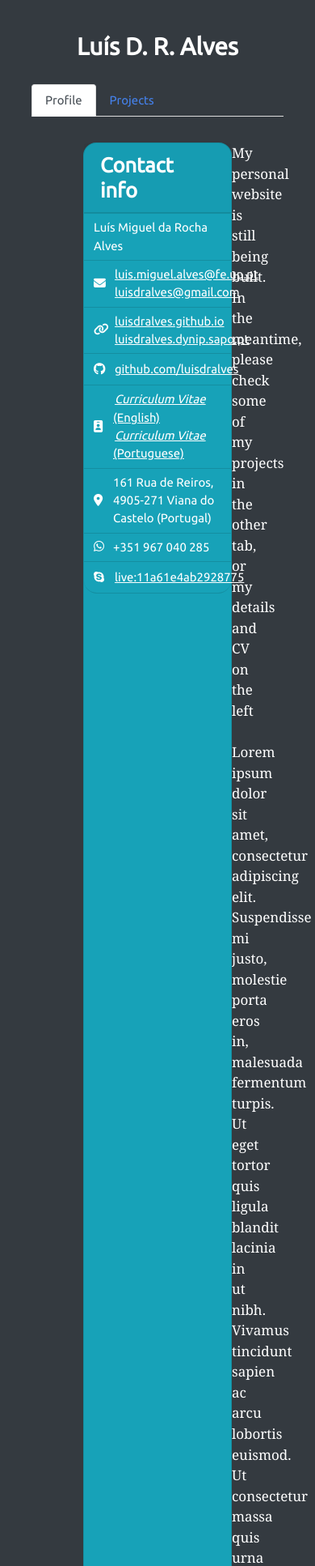
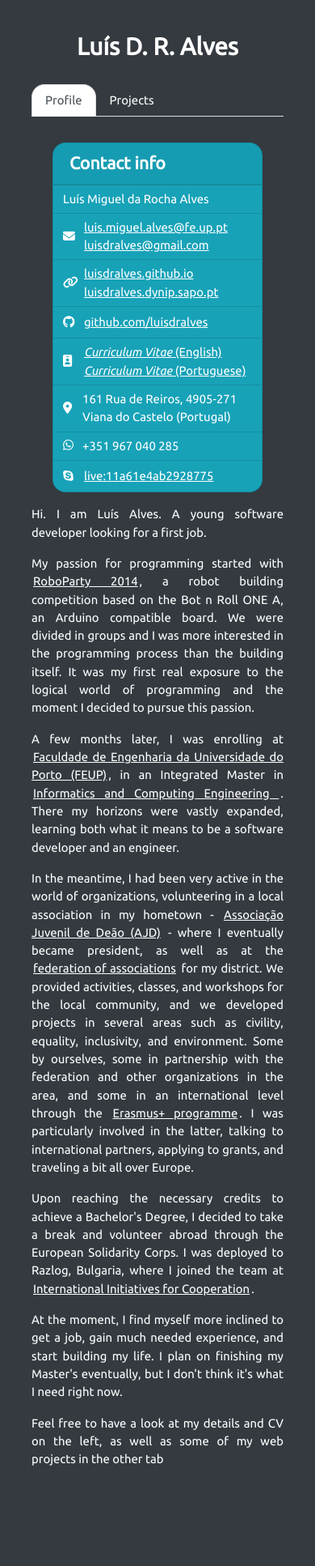
Before and after one commit to luisdralves/luisdralves.github.io, a PHP site: page / in a window 390 px wide. Shown: the top 1934 px of the page at 81% size. After the commit the page ends 1810 px from the top, so only its background shows below. Run offline with PHP 8.4, Linux system fonts and the light colour scheme; some libraries are stand-ins or nearby versions.

Commit message:
motivational letter 1st draft, responsive home tab

```diff
--- a/index.html
+++ b/index.html
@@ -5,7 +5,7 @@
   <meta charset="utf-8">
   <meta name="viewport" content="width=device-width, initial-scale=1.0">
   <title>Luís DR Alves</title>
-  <link rel="stylesheet" type="text/css" href="//fonts.googleapis.com/css?family=Ubuntu" />
+  <link href="https://fonts.googleapis.com/css2?family=Ubuntu:ital@0;1&display=swap" rel="stylesheet">
   <link rel="stylesheet" type="text/css" href="https://bootswatch.com/4/litera/bootstrap.min.css" />
   <link rel="stylesheet" type="text/css" href="style.css" />
   <script src="https://kit.fontawesome.com/53daabb524.js"></script>
@@ -34,7 +34,7 @@
     <div class="tab-pane fade show active" id="bio">
       <div class="flex">
         <div class="card bg-info mb-3">
-          <h4 class="card-header">Contact info</h4>
+          <h5 class="card-header">Contact info</h5>
           <div class="list-group">
             <div class="list-group-item">
               <p>Luís Miguel da Rocha Alves</p>
@@ -78,46 +78,48 @@
             </div>
           </div>
         </div>
-        <p>
-          My personal website is still being built. In the meantime, please check some of my projects in the other
-          tab,
-          or my details and CV on the left
-          <br><br> Lorem ipsum dolor sit amet, consectetur adipiscing elit. Suspendisse mi justo, molestie porta eros
-          in,
-          malesuada fermentum turpis. Ut eget tortor quis ligula blandit lacinia in ut nibh. Vivamus tincidunt sapien
-          ac
-          arcu lobortis euismod. Ut consectetur massa quis urna vestibulum, sit amet bibendum tellus tincidunt. Morbi
-          mattis, urna vitae imperdiet cursus, sapien sem pharetra neque, a lobortis nunc mauris eu urna. Aliquam ac
-          gravida lorem. Proin nunc velit, tincidunt at consectetur vel, semper ac justo. Pellentesque eleifend
-          accumsan
-          erat a feugiat. Suspendisse in est urna. Maecenas dui quam, pulvinar vel mi et, scelerisque tincidunt nulla.
-          Orci varius natoque penatibus et magnis dis parturient montes, nascetur ridiculus mus. Praesent dapibus
-          justo
-          nec massa maximus mattis.
-
-          <br><br>In bibendum iaculis fringilla. Nam quis lectus eget turpis dictum fringilla. Nunc imperdiet vitae
-          tortor
-          ut
-          placerat. Praesent et lacinia nibh. In dolor tellus, lobortis eu maximus quis, mattis at libero. Ut quis
-          turpis sem. Sed ut leo eu augue egestas iaculis eu eget leo. Morbi turpis lacus, vehicula in risus eu,
-          pretium
-          fringilla odio. Praesent congue et turpis non laoreet. Morbi eu sapien finibus, interdum magna quis,
-          lobortis
-          nibh. Mauris ac ante iaculis magna aliquam luctus. Curabitur fermentum, odio sed porttitor dictum, ex odio
-          fermentum magna, eget egestas mi lectus pellentesque lorem. Suspendisse blandit eleifend orci, in egestas
-          nibh
-          posuere sed. Sed facilisis maximus ipsum non condimentum. In maximus eros a lacus accumsan laoreet.
-          Phasellus
-          dolor neque, viverra id fermentum a, semper id sapien.
-
-          <br><br>Etiam sit amet ex eu enim aliquam fermentum ut id diam. Vestibulum vel tortor volutpat, hendrerit
-          risus
-          eu,
-          pharetra enim. Donec neque felis, posuere vel orci a, volutpat sodales augue. Nam molestie magna mauris, nec
-          fringilla arcu facilisis quis. Aliquam tempor eros quam, vitae suscipit nisl tincidunt nec. Integer faucibus
-          odio magna, non aliquet nisl vehicula at. Nulla et faucibus nibh. Cras hendrerit pellentesque quam, at
-          ornare
-          neque cursus et. Etiam eleifend quis sem ut lacinia. </p>
+        <div class="motivation">
+          <p>
+            Hi. I am Luís Alves. A young software developer looking for a first job.
+          </p>
+          <p>
+            My passion for programming started with <a href="https://www.roboparty.org/">RoboParty 2014</a>, a robot
+            building competition based on the Bot n Roll ONE A, an Arduino compatible board. We were divided in groups
+            and I was more interested in the programming process than the building itself. It was my first real exposure
+            to the logical world of programming and the moment I decided to pursue this passion.
+          </p>
+          <p>
+            A few months later, I was enrolling at <a href="https://fe.up.pt">Faculdade de Engenharia da Universidade do
+              Porto (FEUP)</a>, in an Integrated Master in <a href="https://dei.fe.up.pt/">Informatics and Computing
+              Engineering </a>. There my horizons were vastly expanded, learning both what it means to be a software
+            developer and an engineer.
+          </p>
+          <p>
+            In the meantime, I had been very active in the world of organizations, volunteering in a local association
+            in my hometown - <a href="https://associacaodeao.wixsite.com/ajdeao">Associação Juvenil de Deão (AJD)</a> -
+            where I eventually became president, as well as at the <a href="https://fnaj.pt">federation of
+              associations</a> for my district. We provided activities, classes, and workshops for the local
+            community, and we developed projects in several areas such as civility, equality, inclusivity, and
+            environment. Some by ourselves, some in partnership with the federation and other organizations in the area,
+            and some in an international level through the <a
+              href="https://ec.europa.eu/programmes/erasmus-plus/node_en">Erasmus+ programme</a>. I was particularly
+            involved in the latter, talking to international partners, applying to grants, and traveling a bit all over
+            Europe.
+          </p>
+          <p>
+            Upon reaching the necessary credits to achieve a Bachelor's Degree, I decided to take a break and volunteer
+            abroad through the European Solidarity Corps. I was deployed to Razlog, Bulgaria, where I joined the team at
+            <a href="https://iicbg.org">International Initiatives for Cooperation</a>.
+          </p>
+          <p>
+            At the moment, I find myself more inclined to get a job, gain much needed experience, and start building my
+            life. I plan on finishing my Master's eventually, but I don't think it's what I need right now.
+          </p>
+          <p>
+            Feel free to have a look at my details and CV on the left, as well as some of my web projects in the other
+            tab
+          </p>
+        </div>
       </div>
     </div>
     <div class="tab-pane fade" id="projects">
--- a/style.css
+++ b/style.css
@@ -1,9 +1,14 @@
 body {
-	font-family: Ubuntu;
+	font-family: 'Ubuntu', sans-serif;
 	color: white;
 	width: 80%;
 	max-width: 1536px;
 	margin: 20px auto;
+}
+
+p {
+	font-family: 'Ubuntu', sans-serif;
+	font-size: 0.930125rem;
 }
 
 .title {
@@ -11,21 +16,33 @@ body {
 	text-align: center;
 }
 
-.flex {
-	width: calc(100% - 128px);
-	margin: 32px auto;
-	display: flex;
-	justify-content: space-between;
+.nav-tabs .nav-link {
+	border-top-left-radius: 1.078em;
+	border-top-right-radius: 1.078em;
+	border-bottom-left-radius: 0px;
+	border-bottom-right-radius: 0px;
 }
 
-.flex > p {
-	width: calc(100% - 286px);
+.nav-link, .btn {
+	text-decoration: none;
+}
+
+.flex {
+	width: 100%;
+	margin: 0px;
+	display: block;
+}
+
+.flex > .motivation {
+	width: 100%;
 	text-align: justify;
 }
 
 .card {
 	width: 260px;
+	height: 50%;
 	border-radius: 16px;
+	margin: 32px auto;
 }
 
 .list-group {
@@ -46,7 +63,8 @@ body {
 	align-items: center;
 }
 
-.list-group>.list-group-item:last-child {
+.card .list-group>.list-group-item:last-child {
+	border: 0px;
 	border-bottom-right-radius: 16px;
 	border-bottom-left-radius: 16px;
 }
@@ -56,7 +74,7 @@ body {
 	font-family: Ubuntu;
 }
 
-.list-group-item a {
+a {
 	color: white;
 	text-decoration: underline;
 	padding: 2px;
@@ -64,8 +82,13 @@ body {
 	transition: background-color 0.4s;
 }
 
+a:hover {
+	background-color: rgba(128, 128, 128, 0.75);
+	color: white;
+}
+
 .list-group-item a:hover {
-	background-color: rgba(0,0,0,0.2);
+	background-color: rgba(0, 0, 0, 0.2);
 }
 
 .align-left {
@@ -109,6 +132,19 @@ td {
 }
 
 @media only screen and (min-width: 960px) {
+	.flex {
+		width: calc(100% - 128px);
+		margin: 32px auto;
+		display: flex;
+		justify-content: space-between;
+	}
+
+	.flex > .motivation {
+		width: calc(100% - 286px);
+	}
+	.card {
+		margin: 0px;
+	}
 	table {
 		margin: auto;
 		table-layout: fixed;
```
